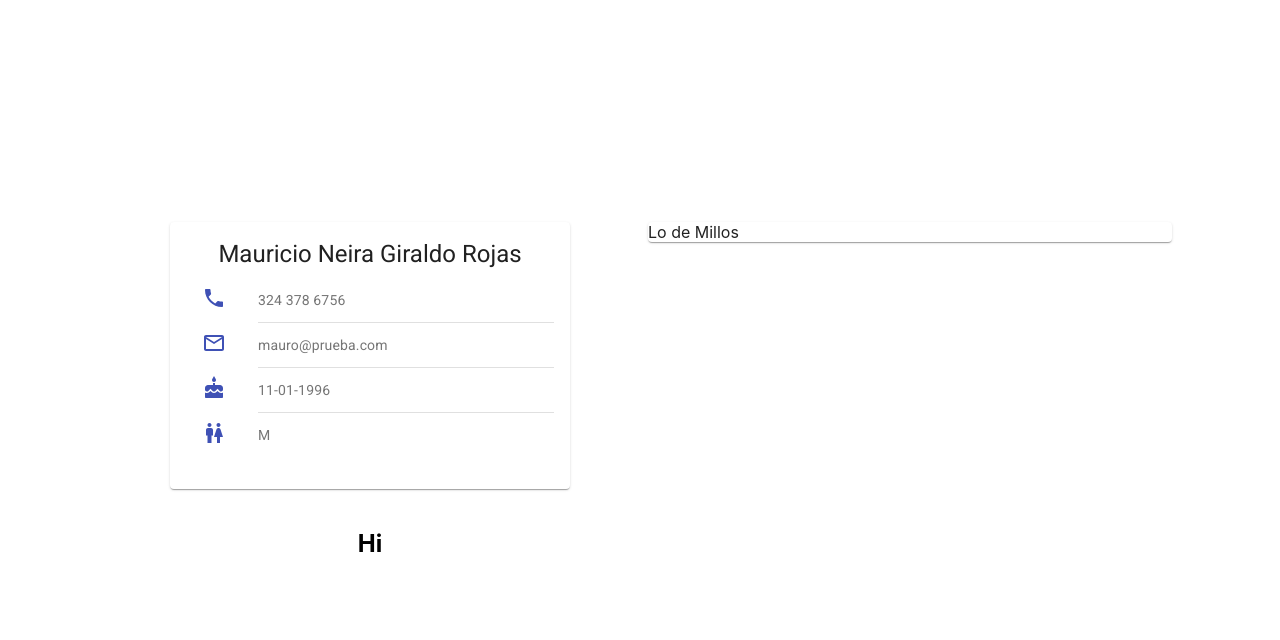
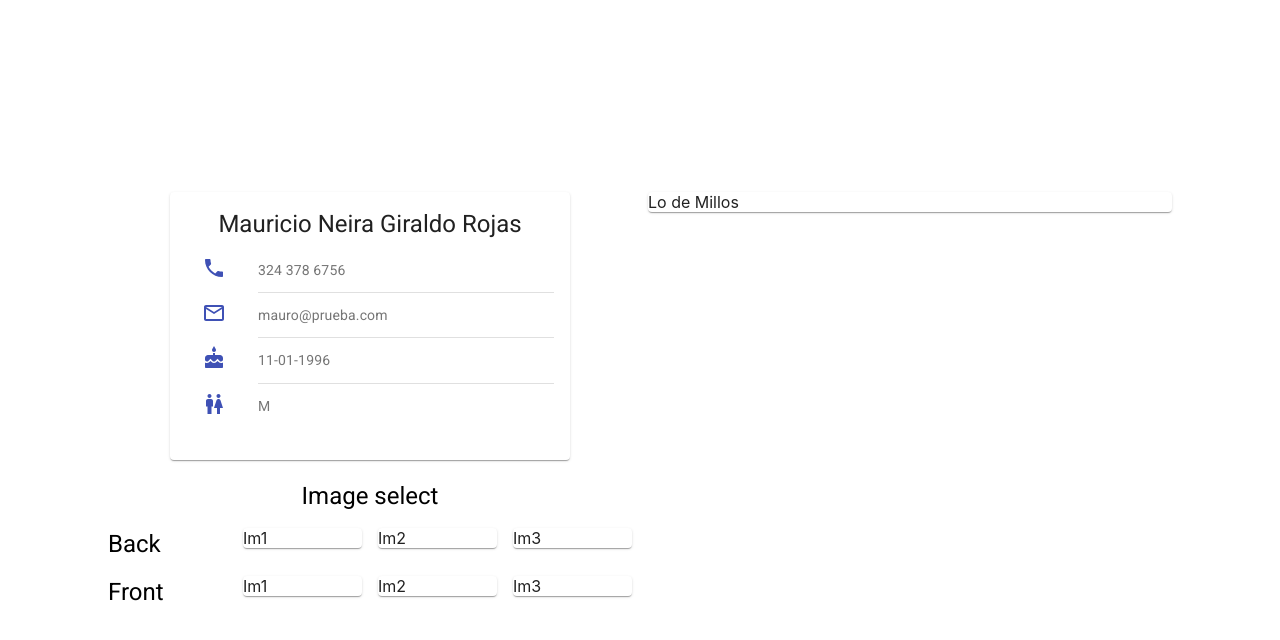
Before and after one commit to paulaperez612/podoscope, a React (Create React App) app in the folder podoscope-ui/: page / in a window 1280 px wide. Both pictures are taken after typing "name@example.com", "Sample123" into the empty fields and a click on the button "SIGN IN". Shown: the top 640 px of the page. Built offline with nearby package versions, Linux system fonts and the light colour scheme.

Commit message:
image select template

```diff
--- a/podoscope-ui/src/mainView/ImageSelection.js
+++ b/podoscope-ui/src/mainView/ImageSelection.js
@@ -1,9 +1,64 @@
 import React, { Component } from 'react';
+import { Grid, Container, Typography, Paper } from '@material-ui/core';
 
 export default class ImageSelection extends Component {
-    render() {
-        return (
-            <h2>Hi</h2>
-        );
-    }
+  render() {
+    return (
+      <Grid container spacing={2}>
+
+        <Grid item xs={12}>
+          <Typography variant='h5' align='center'>
+            Image select
+          </Typography>
+        </Grid>
+
+
+        <Grid item xs={3}>
+          <Typography variant='h5'>
+            Back
+          </Typography>
+        </Grid>
+
+        <Grid item xs={3}>
+          <Paper>
+            Im1
+          </Paper>
+        </Grid>
+        <Grid item xs={3}>
+          <Paper>
+            Im2
+          </Paper>
+        </Grid>
+        <Grid item xs={3}>
+          <Paper>
+            Im3
+          </Paper>
+        </Grid>
+
+        <Grid item xs={3}>
+          <Typography variant='h5'>
+            Front
+          </Typography>
+        </Grid>
+
+        <Grid item xs={3}>
+          <Paper>
+            Im1
+          </Paper>
+        </Grid>
+        <Grid item xs={3}>
+          <Paper>
+            Im2
+          </Paper>
+        </Grid>
+        <Grid item xs={3}>
+          <Paper>
+            Im3
+          </Paper>
+        </Grid>
+
+      </Grid>
+
+    );
+  }
 }
```
